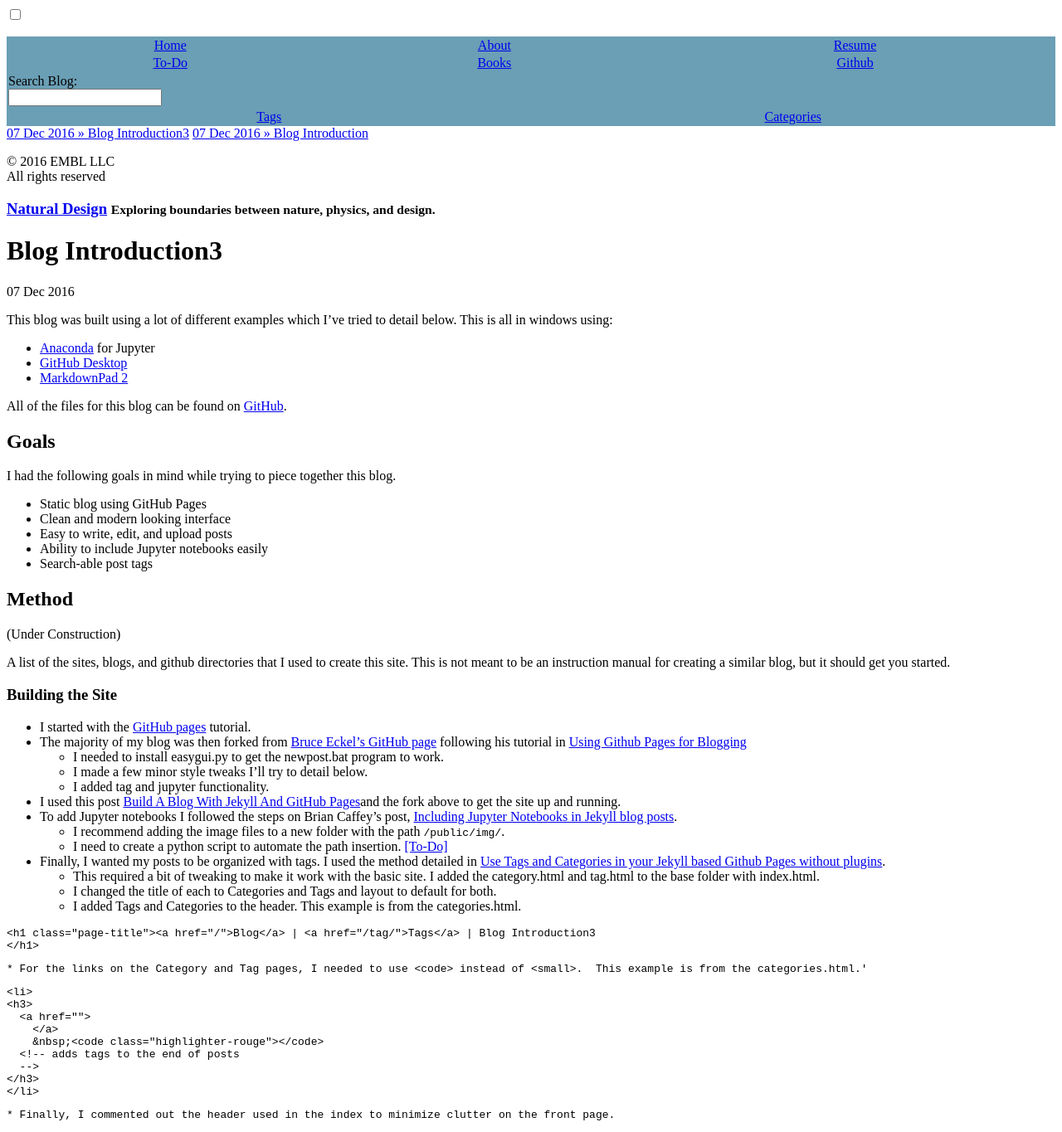
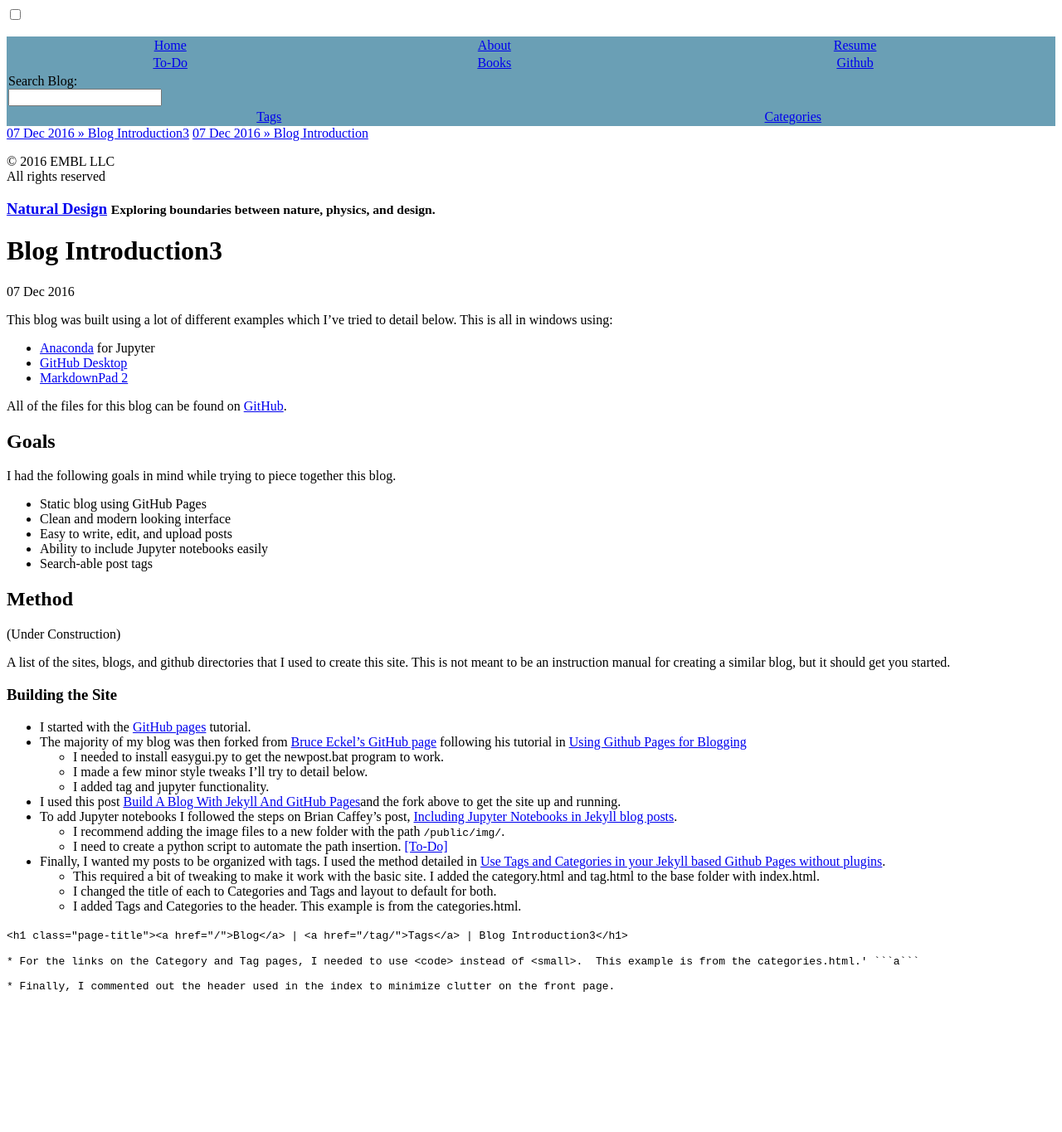
Before and after one commit to stembl/stembl.github.io, a Jekyll site: the page built from _posts/2016-12-07-blog-introduction2.md, in a window 1280 px wide. Shown: the whole page at 83% size. Built offline with Jekyll 4.4.1, drawn with Linux system fonts in a browser that asks for light colours; comment, search, counter and statistics services are not loaded; after the commit the page ends 1210 px from its top, so only the background shows below that.

Commit message:
post test

````diff
--- a/_posts/2016-12-07-blog-introduction2.md
+++ b/_posts/2016-12-07-blog-introduction2.md
@@ -44,25 +44,9 @@ A list of the sites, blogs, and github directories that I used to create this si
 	*  I changed the title of each to Categories and Tags and layout to default for both.
 	*  I added Tags and Categories to the header.   This example is from the categories.html.
 
-```rouge
-<h1 class="page-title"><a href="/">Blog</a> | <a href="/tag/">Tags</a> | {{ page.title }}
-</h1>
-```
+```<h1 class="page-title"><a href="/">Blog</a> | <a href="/tag/">Tags</a> | {{ page.title }}</h1>```
 
 	* For the links on the Category and Tag pages, I needed to use <code> instead of <small>.  This example is from the categories.html.'
-
-```rouge
-<li>
-<h3>
-  <a href="{{ post.url }}">
-    {{ post.title }}</a>
-    &nbsp;<code class="highlighter-rouge">{{ post.date | date_to_string }}</code>
-  <!-- adds tags to the end of posts
-  {% for tag in post.tags %}
-  <a class="codinfox-tag-mark" href="/blog/tag/#{{ tag | slugify }}">{{ tag }}</a>
-  {% endfor %}-->
-</h3>
-</li>
-```
+```a```
 
 	* Finally, I commented out the header used in the index to minimize clutter on the front page.
````
